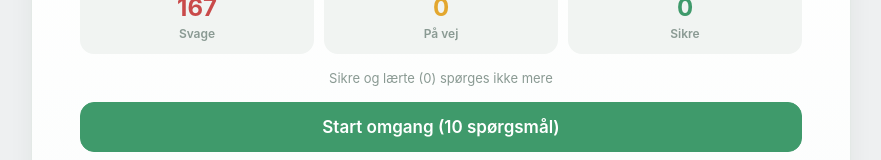
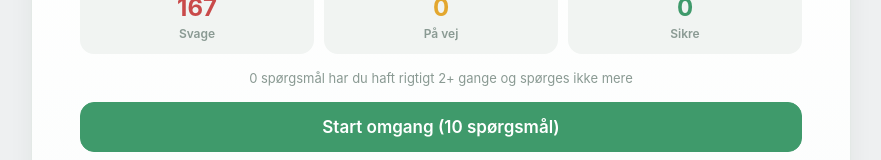
Before and after one commit to benebue-90/indfoedsret, a plain HTML site: page index.html in a window 1280 px wide. Shown: the part 162-322 px from the top of the page, without its empty margins (199-1080 px from the left). Drawn offline with Linux system fonts and the light colour scheme.

Commit message:
Only ask questions not yet answered right 2+ times in a row
Co-Authored-By: Claude Opus 5.5 <noreply@anthropic.com>

```diff
--- a/index.html
+++ b/index.html
@@ -93,7 +93,8 @@
   const BOX_WEIGHT = [14, 10, 6, 4, 0.5]; // box 0-1 = svag, 2-3 = på vej (prioriteret), 4 = sikker (sjældent)
   const RETIRE_STREAK = 5; // rigtigt 5 gange i træk = lært, spørges ikke mere
   const retired = id => (prog(id).streak || 0) >= RETIRE_STREAK;
-  const skip = id => retired(id) || prog(id).box >= 4; // sikker + lært spørges ikke (kun hvis der ikke er nok andre)
+  const SKIP_STREAK = 2; // rigtigt 2+ gange siden sidste fejl = spørges ikke (kun hvis der ikke er nok andre)
+  const skip = id => retired(id) || (prog(id).streak || 0) >= SKIP_STREAK;
   const Q = window.QUESTIONS || [];
   const byId = Object.fromEntries(Q.map(q => [q.id, q]));
   const app = document.getElementById("app");
@@ -167,7 +168,7 @@
           <div class="stat mid"><b>${c.mid}</b><span>På vej</span></div>
           <div class="stat good"><b>${c.good}</b><span>Sikre</span></div>
         </div>
-        <p class="sub" style="margin:-6px 0 16px;font-size:13px">Sikre og lærte (${c.good + c.learned}) spørges ikke mere</p>
+        <p class="sub" style="margin:-6px 0 16px;font-size:13px">${Q.filter(q => skip(q.id)).length} spørgsmål har du haft rigtigt 2+ gange og spørges ikke mere</p>
         <button class="btn primary wide" id="start" ${n ? "" : "disabled"}>Start omgang (${n} spørgsmål)</button>
         <h2>Mine omgange${avg ? ` <span style="text-transform:none;letter-spacing:0">· snit sidste 5: ${avg}/10</span>` : ""}</h2>
         ${rounds.length ? `<ul class="hist">${rounds.slice(0, 30).map((r, i) => `
```
Also changed, not shown: 1 other file.
